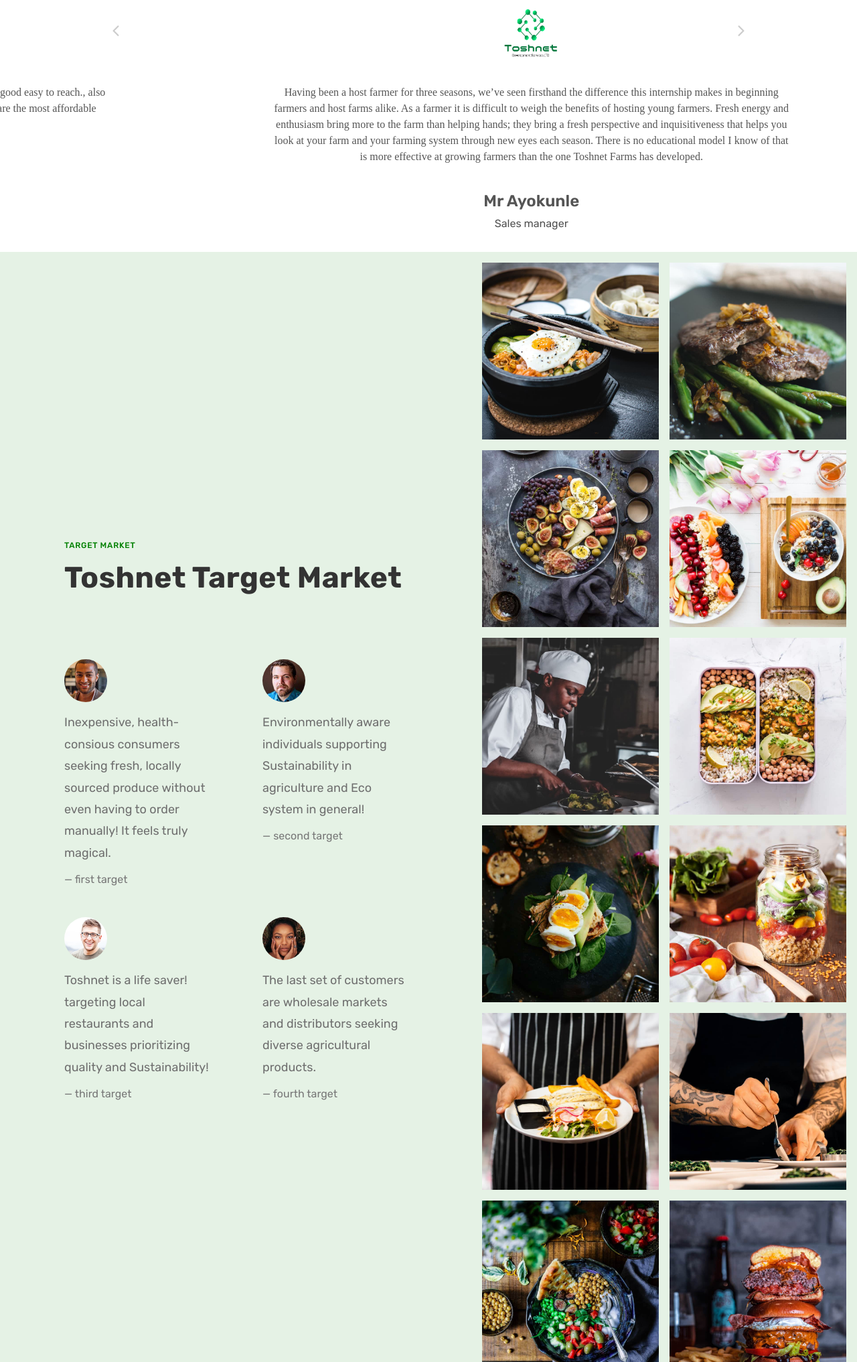
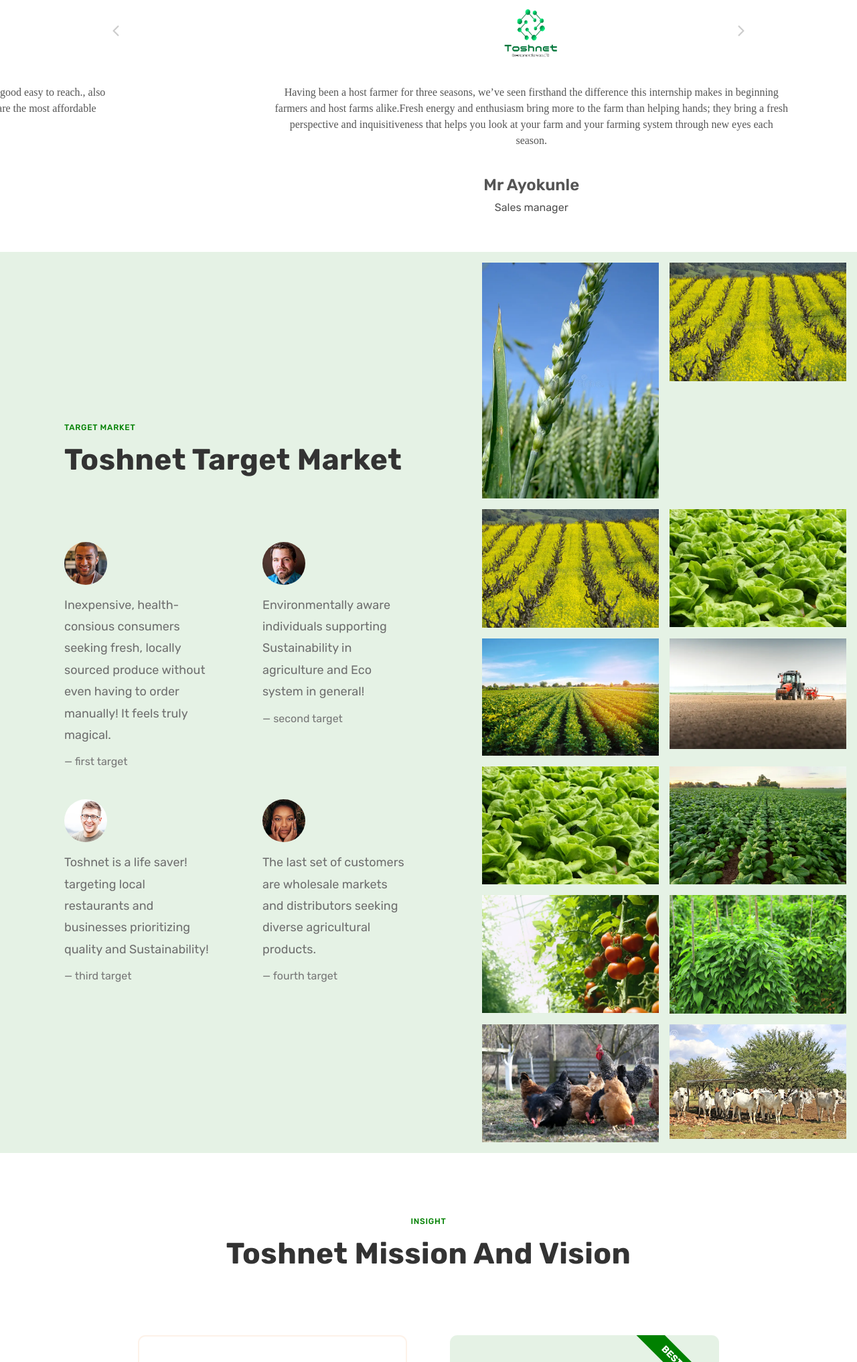
Before and after one commit to newton-js/toshnet, a plain HTML site: page index.html in a window 1280 px wide. Shown: the part 4110-6143 px from the top of the page at 67% size. Drawn offline with nearby package versions, Linux system fonts and the light colour scheme; some packages are replaced by stand-ins of ours; a script that the page names is missing; files whose address does not match are found by name.

Commit message:
address Update

```diff
--- a/index.html
+++ b/index.html
@@ -342,20 +342,17 @@
               livestock are the most affordable proices.
             </p>
             <p class="slide-author">Mrs Mimisola</p>
-            <p class="slide-title">Co- founder</p>
+            <p class="slide-title">Loyal Customer</p>
           </div>
           <div class="slide slide--1">
             <img src="img/ToshnetNew Green.png" alt="" class="slide-img" />
             <p class="slide-testimony">
               Having been a host farmer for three seasons, we’ve seen firsthand
               the difference this internship makes in beginning farmers and host
-              farms alike. As a farmer it is difficult to weigh the benefits of
-              hosting young farmers. Fresh energy and enthusiasm bring more to
+              farms alike.Fresh energy and enthusiasm bring more to
               the farm than helping hands; they bring a fresh perspective and
               inquisitiveness that helps you look at your farm and your farming
-              system through new eyes each season. There is no educational model
-              I know of that is more effective at growing farmers than the one
-              Toshnet Farms has developed.
+              system through new eyes each season.
             </p>
             <p class="slide-author">Mr Ayokunle</p>
             <p class="slide-title">Sales manager</p>
@@ -454,7 +451,7 @@
         <div class="gallery">
           <figure class="gallery-item">
             <img
-              src="img/gallery/gallery-1.jpg"
+              src="img/cereal.webp"
               alt="photo of beautifully arranged food"
               class="gallery-img"
             />
@@ -462,77 +459,77 @@
           </figure>
           <figure class="gallery-item">
             <img
-              src="img/gallery/gallery-2.jpg"
+              src="img/grape.webp"
               alt="photo of beautifully arranged food"
               class="gallery-img"
             />
           </figure>
           <figure class="gallery-item">
             <img
-              src="img/gallery/gallery-3.jpg"
+              src="img/grape.webp"
               alt="photo of beautifully arranged food"
               class="gallery-img"
             />
           </figure>
           <figure class="gallery-item">
             <img
-              src="img/gallery/gallery-4.jpg"
+              src="img/lettuce.webp"
               alt="photo of beautifully arranged food"
               class="gallery-img"
             />
           </figure>
           <figure class="gallery-item">
             <img
-              src="img/gallery/gallery-5.jpg"
+              src="img/potatoes.webp"
               alt="photo of beautifully arranged food"
               class="gallery-img"
             />
           </figure>
           <figure class="gallery-item">
             <img
-              src="img/gallery/gallery-6.jpg"
+              src="img/seeding.webp"
               alt="photo of beautifully arranged food"
               class="gallery-img"
             />
           </figure>
           <figure class="gallery-item">
             <img
-              src="img/gallery/gallery-7.jpg"
+              src="img/lettuce.webp"
               alt="photo of beautifully arranged food"
               class="gallery-img"
             />
           </figure>
           <figure class="gallery-item">
             <img
-              src="img/gallery/gallery-8.jpg"
+              src="img/tobacco.webp"
               alt="photo of beautifully arranged food"
               class="gallery-img"
             />
           </figure>
           <figure class="gallery-item">
             <img
-              src="img/gallery/gallery-9.jpg"
+              src="img/tomatoes.webp"
               alt="photo of beautifully arranged food"
               class="gallery-img"
             />
           </figure>
           <figure class="gallery-item">
             <img
-              src="img/gallery/gallery-10.jpg"
+              src="img/yam.webp"
               alt="photo of beautifully arranged food"
               class="gallery-img"
             />
           </figure>
           <figure class="gallery-item">
             <img
-              src="img/gallery/gallery-11.jpg"
+              src="img/hero-chicken.webp"
               alt="photo of beautifully arranged food"
               class="gallery-img"
             />
           </figure>
           <figure class="gallery-item">
             <img
-              src="img/gallery/gallery-12.jpg"
+              src="img/cow.webp"
               alt="photo of beautifully arranged food"
               class="gallery-img"
             />
@@ -577,7 +574,7 @@
           <div class="pricing-plan pricing-plan--complete">
             <header class="plan-header">
               <p class="plan-name">Toshnet</p>
-              <p class="plan-price"><span></span>Mission</p>
+              <p class="plan-price"><span></span>Missions</p>
               <p class="plan-text">Toshnet Mision Encompasses</p>
             </header>
             <ul class="list">
@@ -740,29 +737,29 @@
           <p class="footer-heading color">Contact Us</p>
           <ul class="social-links margin-buttom-md">
             <li>
-              <a class="footer-link" href="#"
+              <a class="footer-link" href="https://www.instagram.com/toshenetdev.services?utm_source=qr&igsh=MWgyY2IxOXF1NDcyOA=="
                 ><ion-icon class="social-icon color" name="logo-instagram"></ion-icon
               ></a>
             </li>
             <li>
-              <a class="footer-link" href="#"
+              <a class="footer-link" href="https://wa.me/message/ESNZEIB3YZBNF1"
                 ><ion-icon class="social-icon color" name="logo-facebook"></ion-icon
               ></a>
             </li>
             <li>
-              <a class="footer-link" href="#"
+              <a class="footer-link" href="https://x.com/ToshnetL55034?t=oAssPjmh3B7pSSH-QgmirA&s=09"
                 ><ion-icon class="social-icon color" name="logo-twitter"></ion-icon
               ></a>
             </li>
           </ul>
           <address class="contacts">
             <p class="address">
-              01, Toshnet Street, lubcon avenue, wara, ilorin, Nigeria
+              Onikoko Village Along Alapa Ballah Road. Ilorin Kwara.
             </p>
             <p>
-              <a href="tel:08061514342" class="footer-link">08061514342</a>
+              <a href="tel:+2348188494042" class="footer-link">+2348188494042</a>
               <br />
-              <a href="mailto:hello@omnifood.com" class="footer-link"></a>
+              <a href="mailto:toshnetdservices@gmail.com" class="footer-link">toshnetdservices@gmail.com</a>
             </p>
           </address>
         </div>
```
Also changed, not shown: img/cereal.webp (added), img/cocoa.webp (added), img/grape.webp (added), img/js/script.js (renamed from js/script.js), img/lettuce.webp (added), img/potatoes.webp (added), img/seeding.webp (added), img/smart.webp (added), img/tobacco.webp (added), img/tomatoes.webp (added), img/yam.webp (added).
